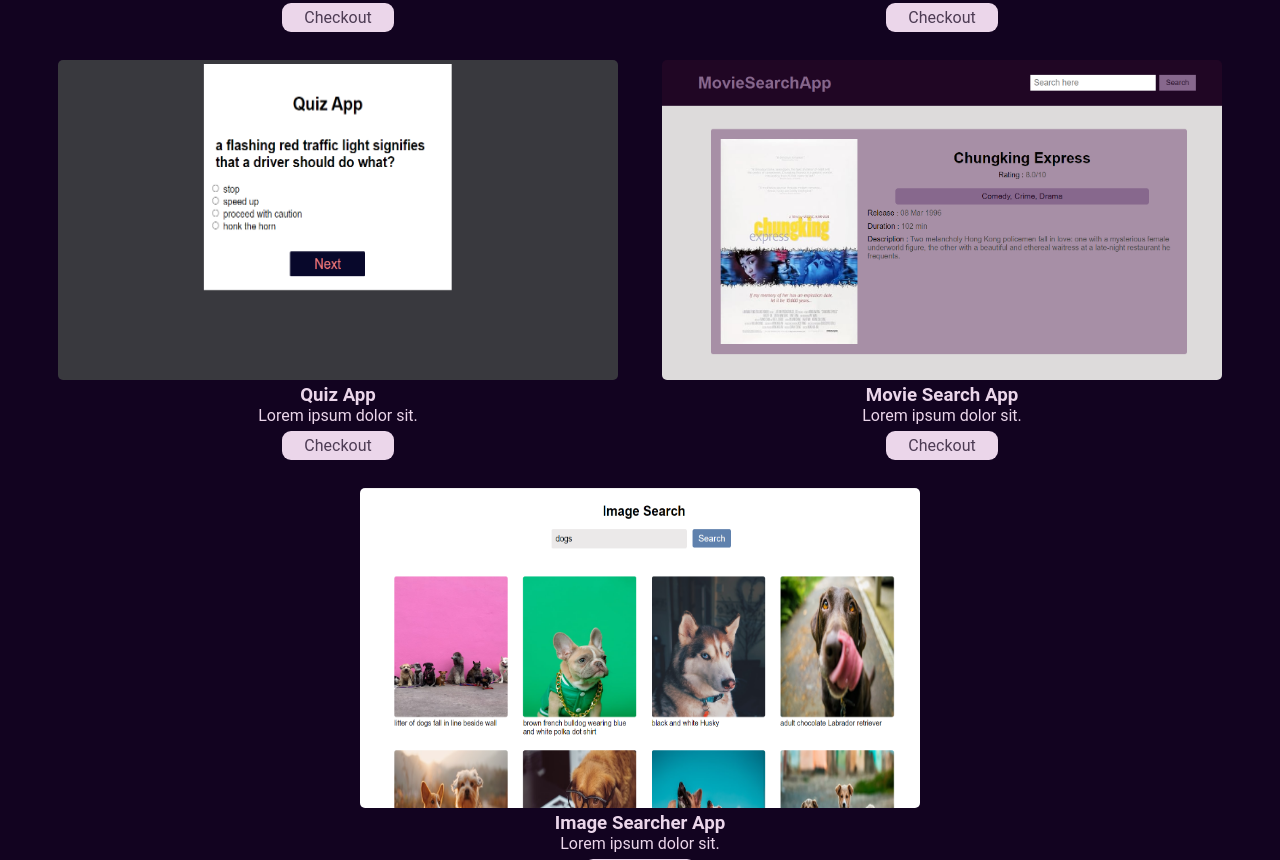
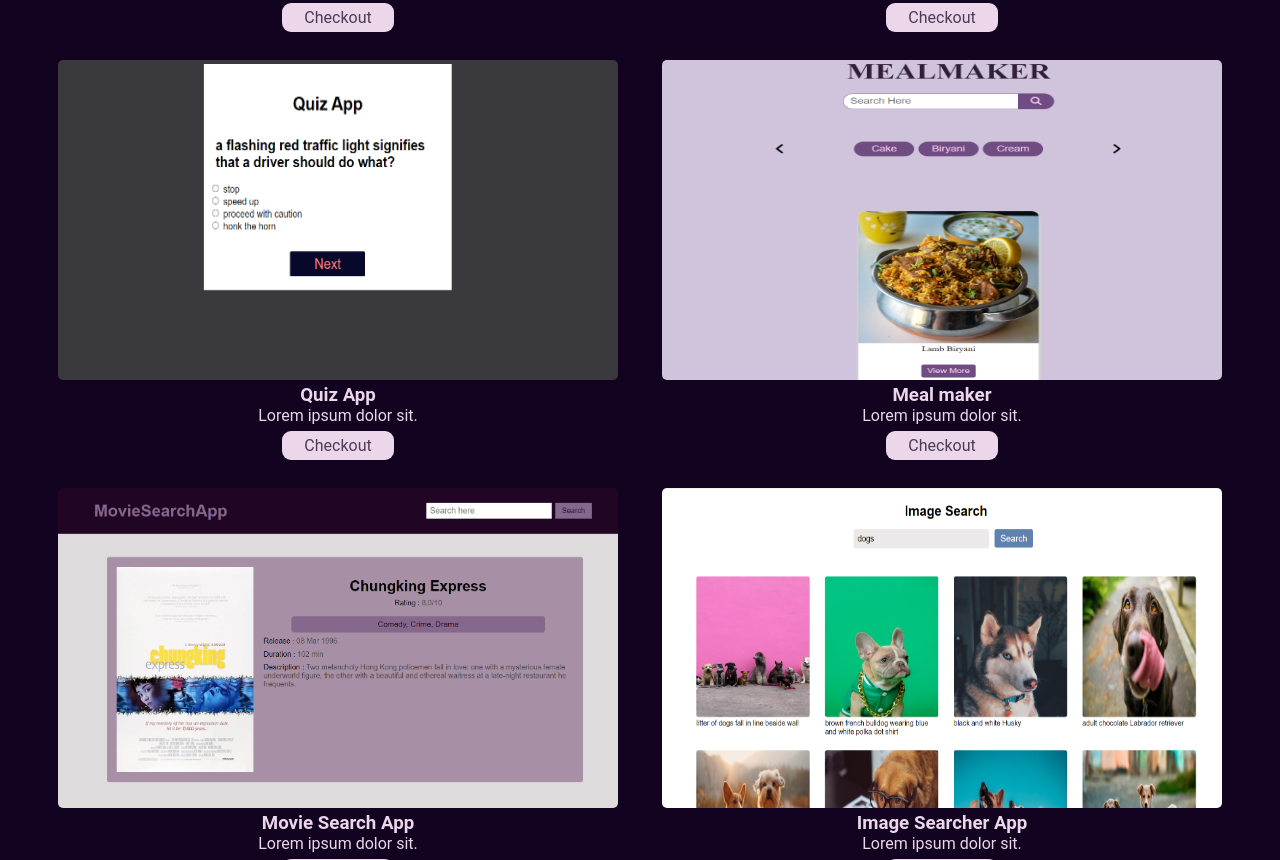
Before and after one commit to sujitsingh08rdm/portfolio-newSuijt, a plain HTML site: page index.html in a window 1280 px wide. Shown: the part 2420-3280 px from the top of the page. Drawn offline with Linux system fonts and the light colour scheme.

Commit message:
Update index.html

```diff
--- a/index.html
+++ b/index.html
@@ -129,14 +129,14 @@
               >Checkout</a
             >
           </div>
-<!--           <div class="workCard">
-            <img src="04searchbar.PNG" alt="" />
-            <h3>Search Bar</h3>
+          <div class="workCard">
+            <img src="04mealmaker.PNG" alt="" />
+            <h3>Meal maker</h3>
             <p>Lorem ipsum dolor sit.</p>
-            <a href="https://searchbar-bysujit.netlify.app" target="_blank"
+            <a href="https://https://mealmaker-bysujit.netlify.app/" target="_blank"
               >Checkout</a
             >
-          </div> -->
+          </div>
           <div class="workCard">
             <img src="05movie.PNG" alt="" />
             <h3>Movie Search App</h3>
```
